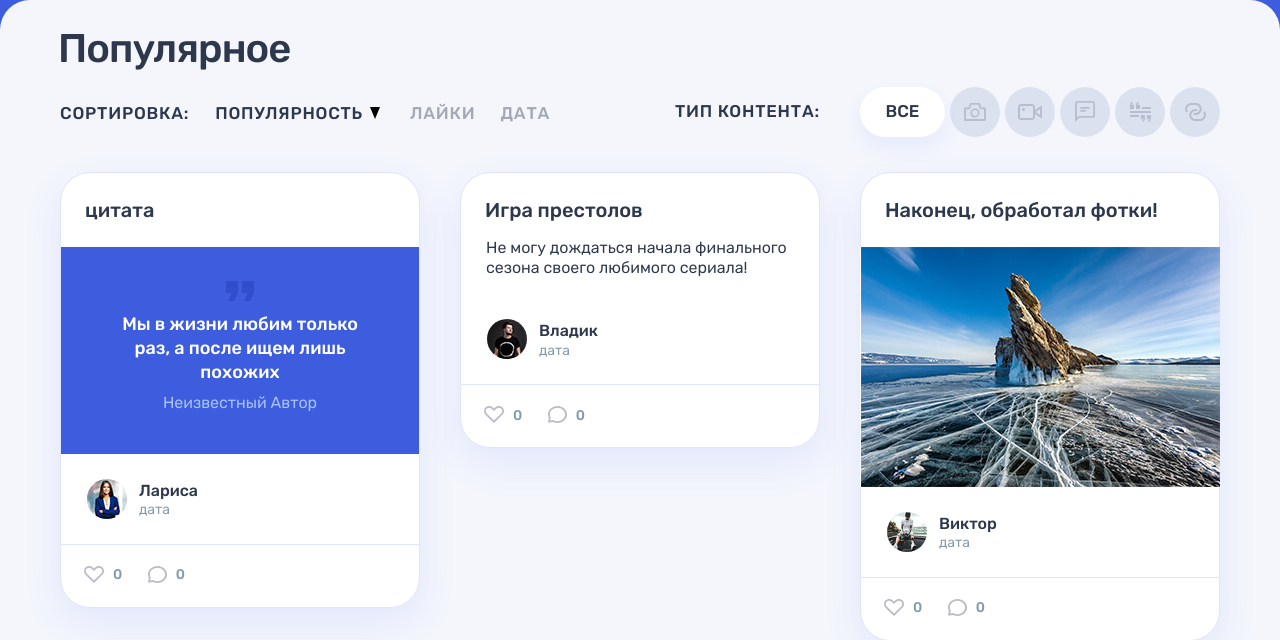
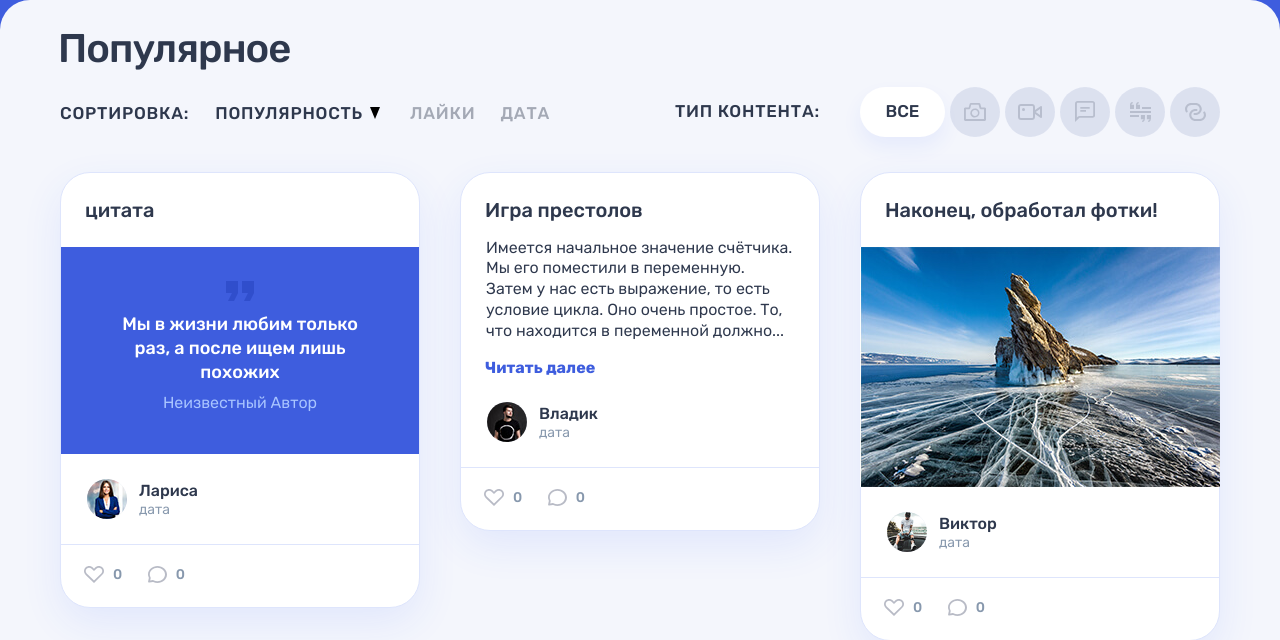
Before and after one commit to htmlacademy-php1/1964541-readme-14, a PHP site: page / in a window 1280 px wide. Shown: the part 71-711 px from the top of the page. Run offline with PHP 8.4, Linux system fonts and the light colour scheme.

Commit message:
Добавил функцию для обрезки текста

```diff
--- a/index.php
+++ b/index.php
@@ -11,7 +11,7 @@ $posts = [['title' => 'цитата',
     'avatar' => 'userpic-larisa-small.jpg'],
     ['title' => 'Игра престолов',
         'type' => 'post-text',
-        'content' => 'Не могу дождаться начала финального сезона своего любимого сериала!',
+        'content' => 'Имеется начальное значение счётчика. Мы его поместили в переменную. Затем у нас есть выражение, то есть условие цикла. Оно очень простое. То, что находится в переменной должно быть меньше 10. Если 1 < 10, то цикл выполнится. Также имеется тело цикла, которое состоит из двух строк. Первая просто показывает на экране очередное значение переменной. А вторая строчка увеличивает значение переменной на единицу.',
         'name' => 'Владик',
         'avatar' => 'userpic.jpg'],
     ['title' => 'Наконец, обработал фотки!',
@@ -29,6 +29,27 @@ $posts = [['title' => 'цитата',
         'content' => 'www.htmlacademy.ru/',
         'name' => 'Владик',
         'avatar' => 'serpic.jpg']];
+
+$cut_text = function($text, $length = 300) {
+    if (strlen($text) > $length) { //проверяем длинну, если длина норм, то ниче делать не надо
+        $text_words = explode(" ", $text);
+        $counter = 0;
+        $final_text = null;
+        foreach ($text_words as $word) { //перебираем массив из слов, считаем буквы
+            $counter += strlen($word);
+            if ($counter >= 300) {
+                break;
+            }
+            $final_text .= ' ' . $word; // если букв больше, чем надо, то последнее слово не добавляется
+        }
+        $text = '<p>' . $final_text . '...' . '</p>' . '<a class="post-text__more-link" href="#">Читать далее</a>'; // собираем то, что выводим на экран
+        return $text;
+    } else {
+        $final_text = '<p>' . $text . '</p>';
+        return $final_text;
+    }
+} // возмонжо не стоит делать возвраты из функций с HTML кодом, а просто добавить ветку в разметку, тогда функция не будет такой тяжелой, но это уже вопрос для рефакторинга))))
+
 ?>
 <!DOCTYPE html>
 <html lang="ru">
@@ -260,7 +281,7 @@ $posts = [['title' => 'цитата',
                             <cite>Неизвестный Автор</cite>
                         </blockquote>
                     <?php elseif($post['type'] === 'post-text'): ?>
-                        <p><?= $post['content'] ?></p>
+                        <?= $cut_text($post['content']) ?>
                     <?php elseif($post['type'] === 'post-link'): ?>
                         <div class="post-link__wrapper">
                             <a class="post-link__external" href="http://" title="Перейти по ссылке">
```
